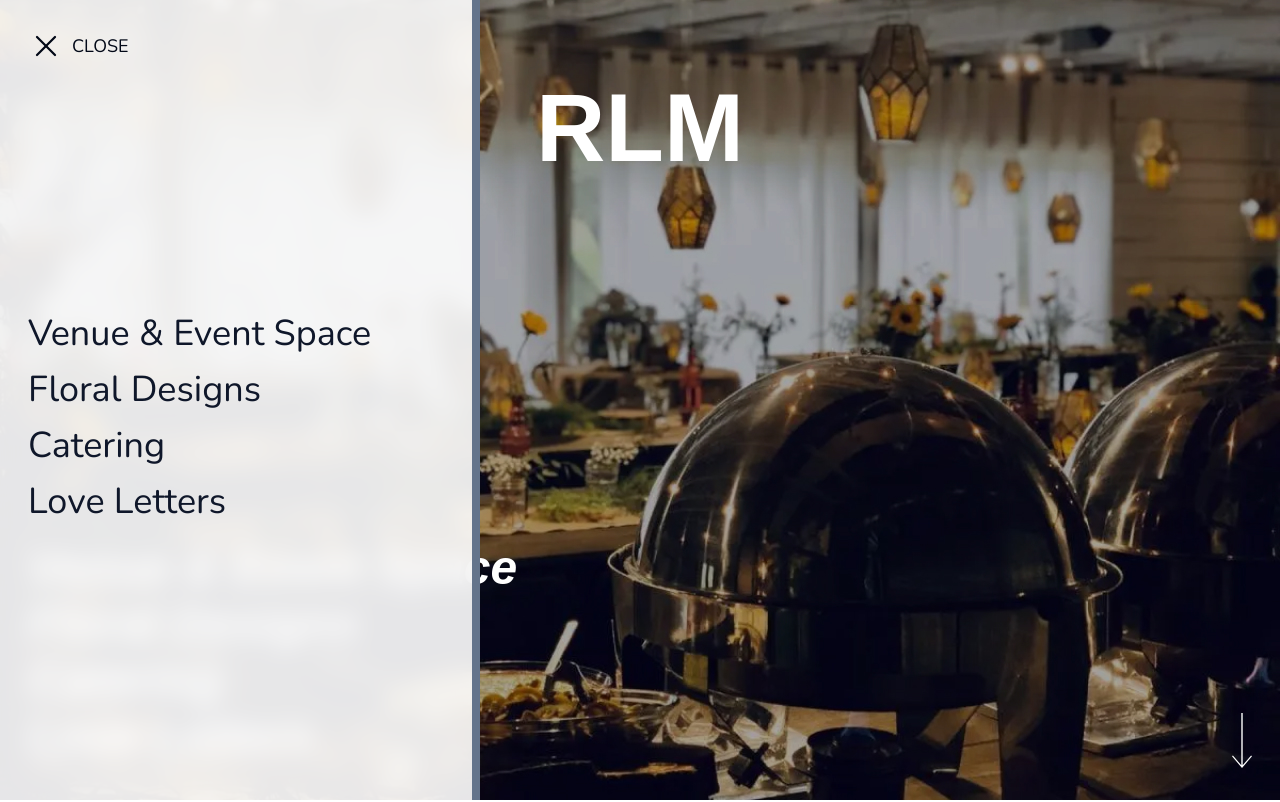
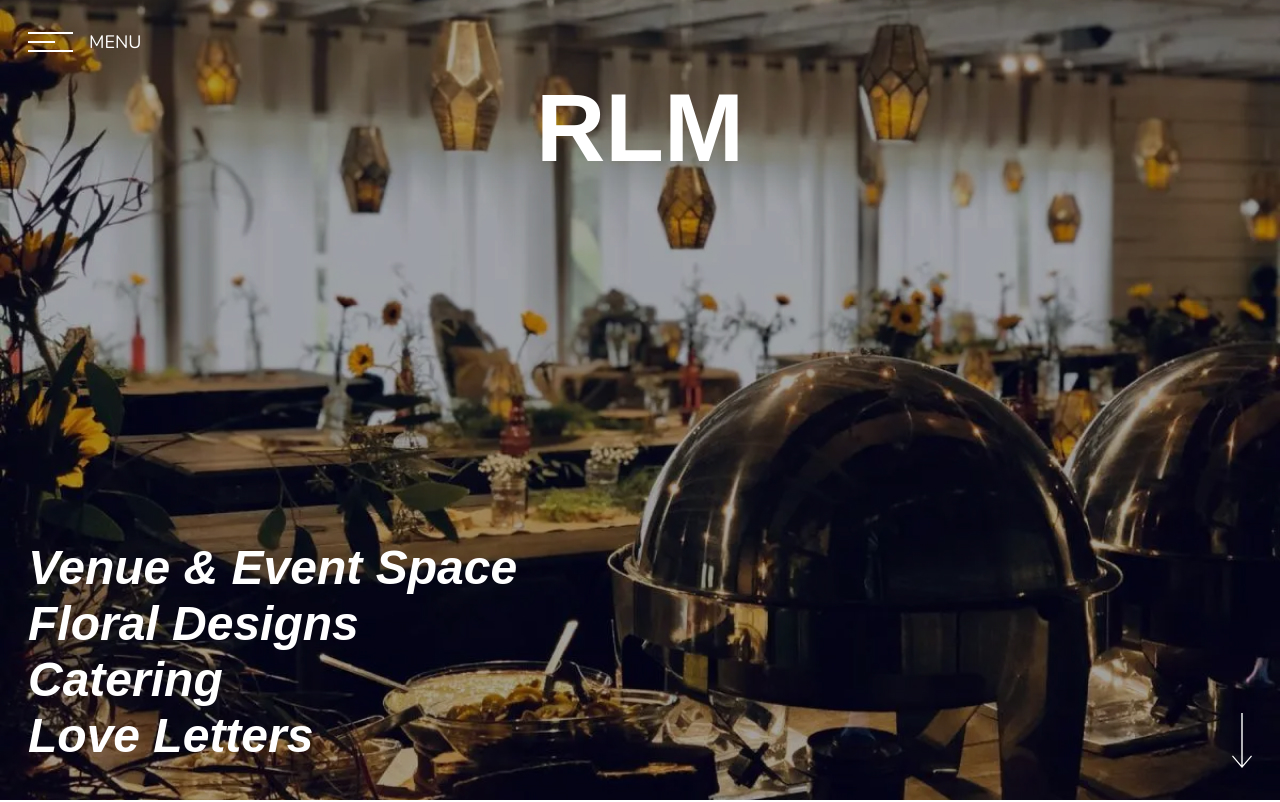
Before and after one commit to Dillonzellis/rlmaffairs-v4, a Next.js app: page / in a window 1280 px wide. Shown: the top 802 px of the page. Built offline with nearby package versions, Linux system fonts and the light colour scheme; a web font is replaced by a local one.

Commit message:
style: nav menu font and hover styling

```diff
--- a/src/components/NavMenu.tsx
+++ b/src/components/NavMenu.tsx
@@ -15,7 +15,7 @@ const NavSheet = ({ refProp, handleClick }: NavSheetProps) => {
   return (
     <div
       ref={refProp}
-      className="fixed left-0 top-0 z-20 flex h-screen w-full flex-col border-r-8 border-r-muted-foreground bg-background/90 py-7 pl-2.5 backdrop-blur-md md:w-[30rem] md:pl-7"
+      className="fixed left-0 top-0 z-30 flex h-screen w-full flex-col border-r-8 border-r-muted-foreground bg-background/90 py-7 pl-2.5 backdrop-blur-md md:w-[30rem] md:pl-7"
     >
       <div
         onClick={handleClick}
@@ -30,7 +30,7 @@ const NavSheet = ({ refProp, handleClick }: NavSheetProps) => {
             <li key={index} className="py-2">
               <Link
                 href={item.href}
-                className="text-4xl text-primary hover:underline"
+                className="font-serif text-4xl font-bold text-primary hover:text-primary/70"
               >
                 {item.label}
               </Link>
@@ -43,7 +43,7 @@ const NavSheet = ({ refProp, handleClick }: NavSheetProps) => {
 };
 
 export const NavMenu = () => {
-  const [sheetActive, setSheetActive] = useState(true);
+  const [sheetActive, setSheetActive] = useState(false);
   const menuRef = useRef<HTMLDivElement>(null);
 
   const handleClick = () => {
@@ -76,7 +76,7 @@ export const NavMenu = () => {
     <>
       <div
         onClick={handleClick}
-        className="fixed left-2.5 top-7 flex cursor-pointer gap-4 md:left-7"
+        className="fixed left-2.5 top-7 z-20 flex cursor-pointer gap-4 md:left-7"
       >
         <Image src="/hamburger.svg" alt="" width={45} height={20} />
         <div className="text-lg text-background">MENU</div>
```
